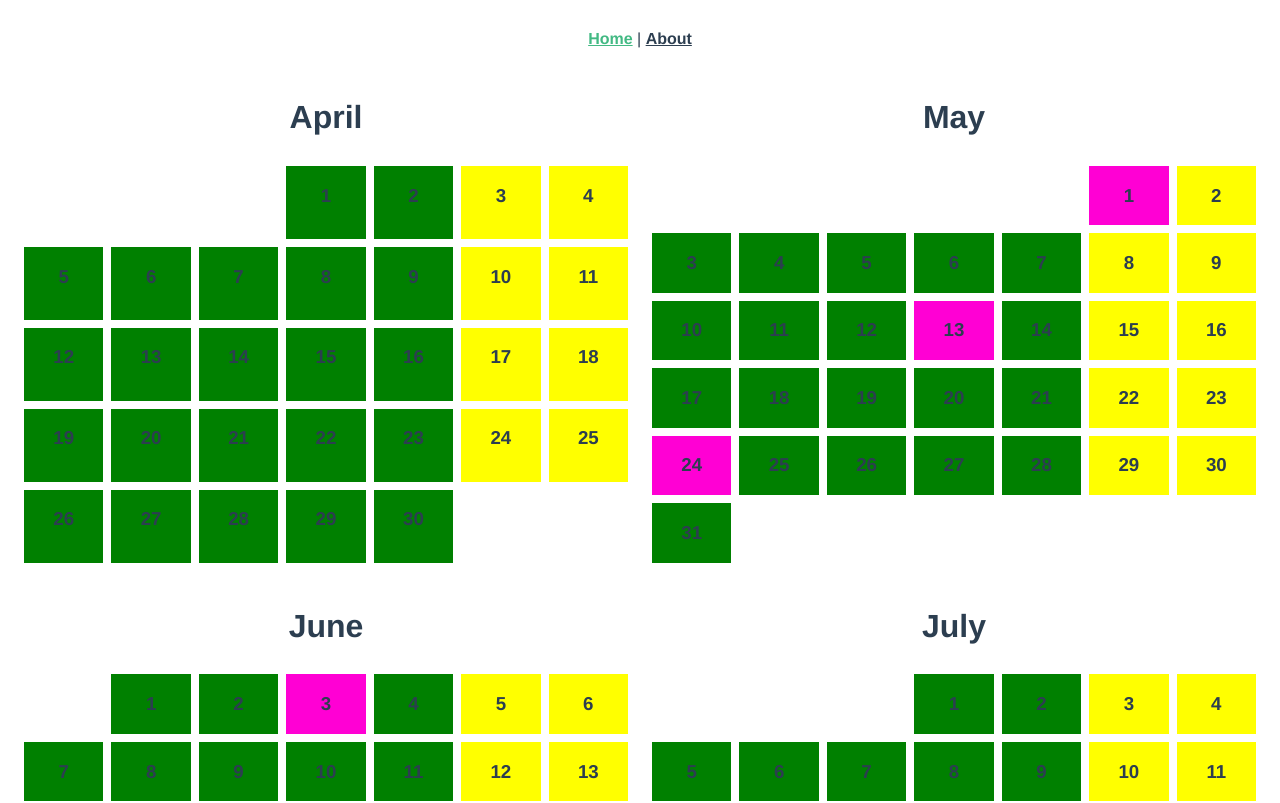
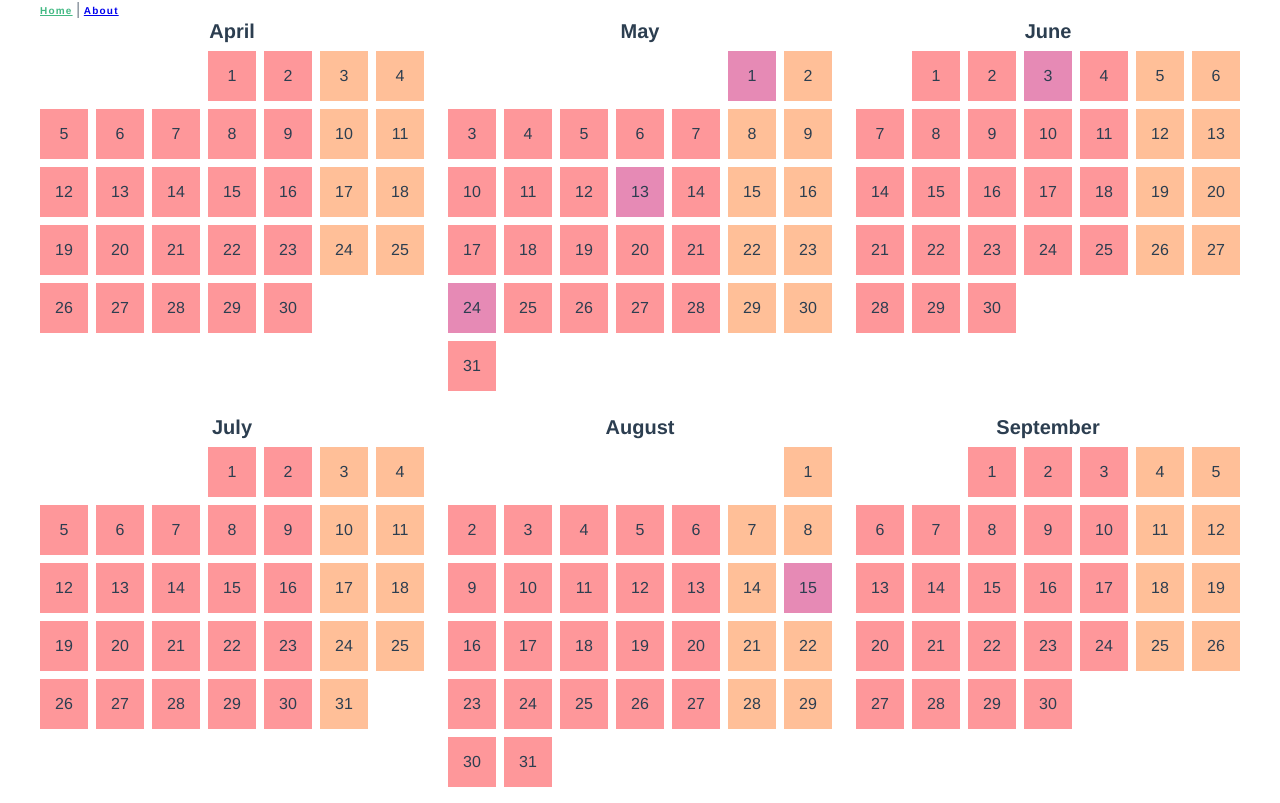
Before and after one commit to URLmacher/vacation, a Vue app: page / in a window 1280 px wide. Shown: the top 803 px of the page. Built offline with nearby package versions, Linux system fonts and the light colour scheme.

Commit message:
css organized

```diff
--- a/package.json
+++ b/package.json
@@ -3,6 +3,7 @@
   "version": "0.1.0",
   "private": true,
   "scripts": {
+    "start": "vue-cli-service serve",
     "serve": "vue-cli-service serve",
     "build": "vue-cli-service build",
     "lint": "vue-cli-service lint"
--- a/src/App.vue
+++ b/src/App.vue
@@ -7,29 +7,10 @@
 </template>
 
 <style lang="scss">
-html,
-body {
-  height: 100%;
-  margin: 0;
-  padding: 0;
-}
-
-#app {
-  font-family: Avenir, Helvetica, Arial, sans-serif;
-  -webkit-font-smoothing: antialiased;
-  -moz-osx-font-smoothing: grayscale;
-  text-align: center;
-  color: #2c3e50;
-  height: 100%;
-}
-
 #nav {
-  padding: 30px;
+  @include vacation-container;
 
   a {
-    font-weight: bold;
-    color: #2c3e50;
-
     &.router-link-exact-active {
       color: #42b983;
     }
--- a/src/components/Calendar.vue
+++ b/src/components/Calendar.vue
@@ -1,6 +1,6 @@
 <template>
   <div class="calendar">
-    <h1 class="calendar__title">{{monthName}}</h1>
+    <h5 class="calendar__title">{{monthName}}</h5>
     <div
       v-for="dayOfMonth of daysOfMonth"
       class="calendar__day"
@@ -10,7 +10,7 @@
       ]"
       :key="dayOfMonth.day"
     >
-      <h3 class="calendar__day-name">{{dayOfMonth.day}}</h3>
+      <h6 class="calendar__day-name">{{dayOfMonth.day}}</h6>
     </div>
   </div>
 </template>
@@ -50,18 +50,22 @@ export default defineComponent({
 .calendar {
   display: grid;
   grid-template-columns: repeat(7, 1fr);
-  grid-template-rows: min-content auto;
+  grid-template-rows: min-content repeat(6, 1fr);
   gap: 8px;
 
   &__title {
     grid-column: 1 / -1;
+    text-align: center;
   }
 
   &__day {
     width: 100%;
-    min-height: 50px;
+    height: 50px;
     box-sizing: border-box;
-    background-color: green;
+    display: flex;
+    align-items: center;
+    justify-content: center;
+    background-color: var(--highlight-one);
 
     &--monday {
       grid-column-start: 1;
@@ -80,14 +84,14 @@ export default defineComponent({
     }
     &--saturday {
       grid-column-start: 6;
-      background-color: yellow;
+      background-color: var(--highlight-two);
     }
     &--sunday {
       grid-column-start: 7;
-      background-color: yellow;
+      background-color: var(--highlight-two);
     }
     &--is-holiday {
-      background-color: rgb(255, 0, 212);
+      background-color: var(--highlight-three);
     }
   }
 }
--- /dev/null
+++ b/src/style/breakpoints.scss
@@ -0,0 +1,28 @@
+$window-small-min: 576px;
+$window-medium-min: 800px;
+$window-large-min: 992px;
+$window-xlarge-min: 1200px;
+
+@mixin window-small {
+  @media (min-width: #{$window-small-min}) {
+    @content;
+  }
+}
+
+@mixin window-medium {
+  @media (min-width: #{$window-medium-min}) {
+    @content;
+  }
+}
+
+@mixin window-large {
+  @media (min-width: #{$window-large-min}) {
+    @content;
+  }
+}
+
+@mixin window-xlarge {
+  @media (min-width: #{$window-xlarge-min}) {
+    @content;
+  }
+}
--- /dev/null
+++ b/src/style/defaults.scss
@@ -0,0 +1,23 @@
+:root {
+  --highlight-one: #FE979A;
+  --highlight-two: #FFBF98;
+  --highlight-three: #E68AB5;
+  --highlight-four: #8CE387;
+  --content-spacing: 24px;
+  --text-color-strong: #2c3e50;
+}
+
+html,
+body,
+#app {
+  height: 100%;
+  margin: 0;
+  padding: 0;
+  color: var(--text-color-strong);
+}
+
+@mixin vacation-container {
+  max-width: $window-xlarge-min;
+  margin: auto;
+  padding: 0 var(--content-spacing);
+}
--- /dev/null
+++ b/src/style/font.scss
@@ -0,0 +1,56 @@
+@mixin _font($weight, $size) {
+  font-family: Avenir, Helvetica, Arial, sans-serif;
+  -webkit-font-smoothing: antialiased;
+  -moz-osx-font-smoothing: grayscale;
+  font-weight: $weight;
+  font-size: $size;
+
+  font-stretch: normal;
+  font-style: normal;
+  line-height: normal;
+  margin: 0;
+}
+
+h1 {
+  @include _font(normal, 90px);
+  letter-spacing: -1.5px;
+}
+
+h2 {
+  @include _font(normal, 52px);
+  letter-spacing: -0.45px;
+}
+
+h3 {
+  @include _font(600, 44px);
+  letter-spacing: -0.5px;
+}
+
+h4 {
+  @include _font(600, 28px);
+  letter-spacing: 0.23px;
+}
+
+h5 {
+  @include _font(600, 20px);
+  letter-spacing: normal;
+  line-height: 1.2;
+}
+
+h6 {
+  @include _font(500, 16px);
+  letter-spacing: normal;
+  line-height: 1.25;
+}
+
+a {
+  @include _font(600, 10px);
+  letter-spacing: 1.2px;
+  line-height: 1.6;
+}
+
+p {
+  @include _font(normal, 15px);
+  letter-spacing: 0.5px;
+  line-height: 1.27;
+}
--- /dev/null
+++ b/src/style/style.scss
@@ -0,0 +1,3 @@
+@import 'defaults';
+@import 'font';
+@import 'breakpoints';
--- a/src/views/Home.vue
+++ b/src/views/Home.vue
@@ -26,16 +26,22 @@ export default defineComponent({
   }
 });
 </script>
-<style scoped lang="scss">
+<style lang="scss">
 .home {
-  max-width: 1280px;
-  margin: auto;
-  padding: 0 24px;
+  @include vacation-container;
 
   &__calendar-grid {
     display: grid;
-    grid-template-columns: 1fr 1fr;
-    grid-gap: 24px;
+    grid-template-columns: 1fr;
+    grid-gap: var(--content-spacing);
+
+    @include window-medium {
+      grid-template-columns: 1fr 1fr;
+    }
+
+    @include window-large {
+      grid-template-columns: 1fr 1fr 1fr;
+    }
   }
 }
 </style>
--- /dev/null
+++ b/vue.config.js
@@ -0,0 +1,9 @@
+module.exports = {
+  css: {
+    loaderOptions: {
+      sass: {
+        prependData: `@import "@/style/style.scss";`
+      },
+    }
+  }
+}
```
Also changed, not shown: src/main.ts (+4 -4 lines).
